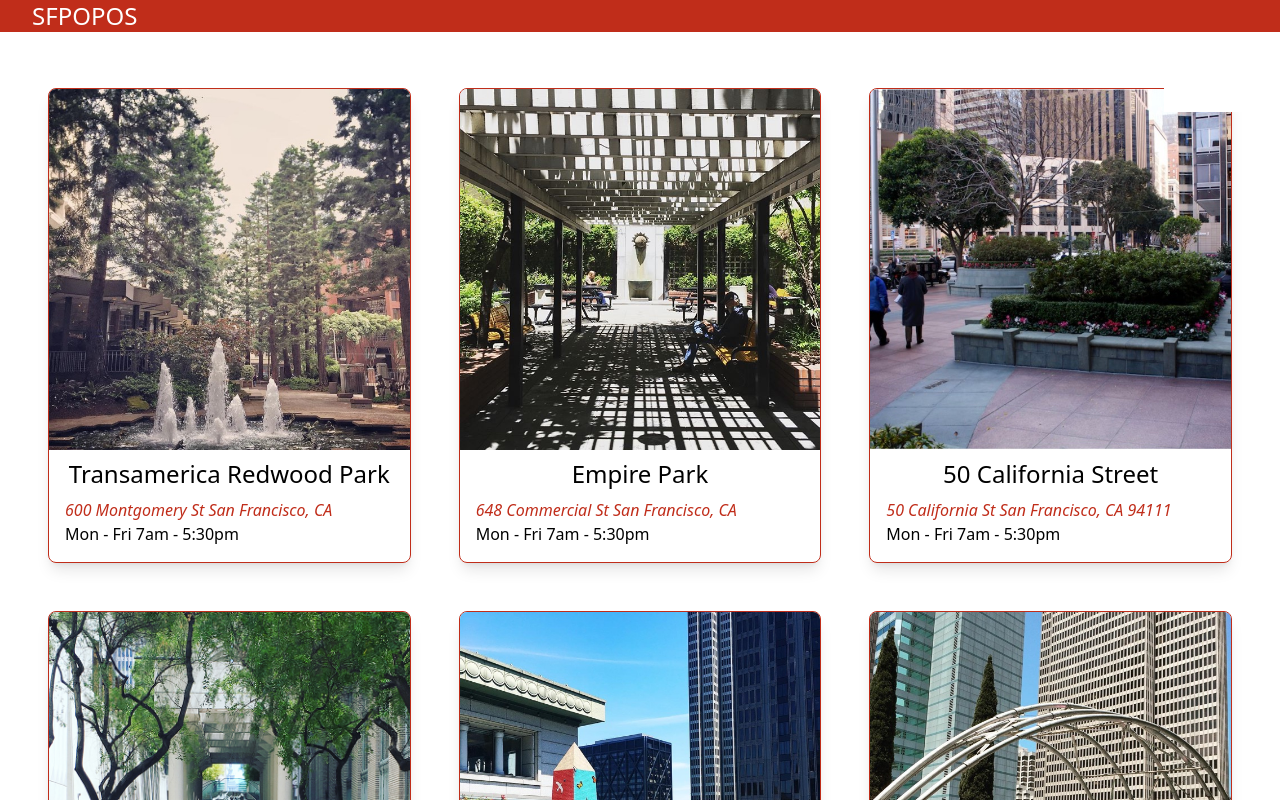
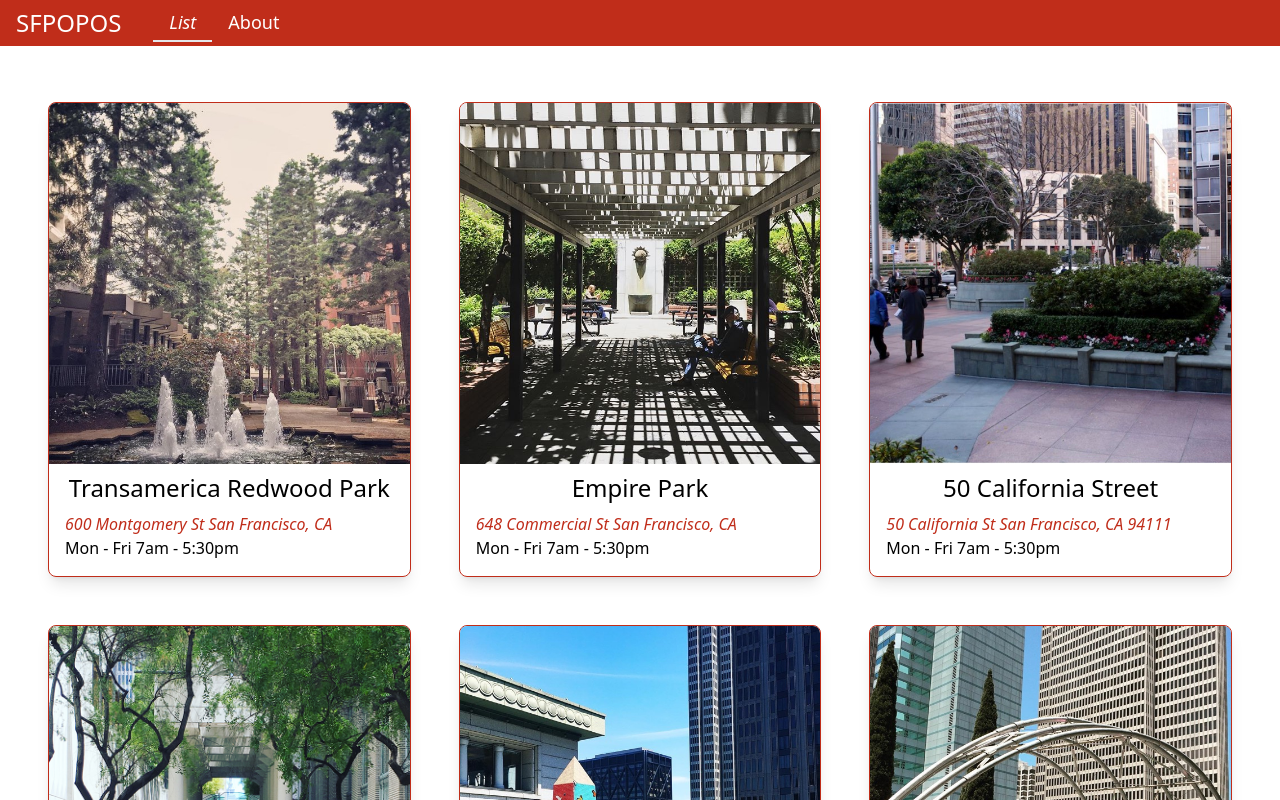
Before and after one commit to NYTLAIT/ACS-1320-React-Fundamentals-Tutorial, a React (Create React App) app: page / in a window 1280 px wide. Shown: the top 800 px of the page. Built offline with nearby package versions, Linux system fonts and the light colour scheme.

Commit message:
Title reworked - All reworked into tailwind

```diff
--- a/src/Title.js
+++ b/src/Title.js
@@ -1,4 +1,4 @@
-import styles from './Title.module.css';
+// import styles from './Title.module.css';
 import { NavLink } from 'react-router-dom'
 import { useState, useEffect, useRef } from 'react'
 
@@ -21,7 +21,7 @@ function Title() {
   return (
     <header
       className='
-        box-border w-full px-8 mb-[2em]
+        box-border w-full px-4 mb-[2em]
         flex items-center gap-8
         bg-brand text-white'
       ref={navRef}
@@ -30,20 +30,41 @@ function Title() {
 
       <nav
         className={`
-          absolute right-4 top-16 z-[9999]
-          w-[100px] bg-white
+          absolute right-6 top-12 z-[9999]
+          w-[100px] border border-brand
+          bg-white text-brand
           overflow-hidden flex flex-col
-          transition-all duration-300
-          ${isOpen ? 'max-h-[300px]' : ''}`}
+          ${isOpen ? 'max-h-[300px]' : 'max-h-0 border-none'}
+          lg:static lg:w-auto lg:py-1
+          lg:max-h-none
+          lg:flex lg:flex-row
+          lg:bg-brand lg:text-white border:none
+          `}
         aria-hidden={!isOpen}
       >
         <NavLink
-          className={({ isActive }) => isActive ? styles["nav-link-active"] : styles["nav-link"]}
+          className={({ isActive }) => `
+            px-4 py-4 text-center text-lg
+            lg:py-1
+            hover:bg-brand hover:text-white
+            ${isActive
+              ? 'italic font-bold lg:border-b-2 lg:text-white lg:font-normal'
+              : ''
+            }`
+          }
           onClick={() => setIsOpen(false)}
           to="/">
           List</NavLink>
         <NavLink
-          className={({ isActive }) => isActive ? styles["nav-link-active"] : styles["nav-link"]}
+          className={({ isActive }) => `
+            px-4 py-4 text-center text-lg
+            lg:py-1
+            hover:bg-brand hover:text-white
+            ${isActive
+              ? 'italic font-bold lg:border-b-2 lg:text-white lg:font-normal'
+              : ''
+            }`
+          }
           onClick={() => setIsOpen(false)}
           to="/about">
           About</NavLink>
```
Also changed, not shown: src/CSS/Title.module.css (renamed from src/Title.module.css).
